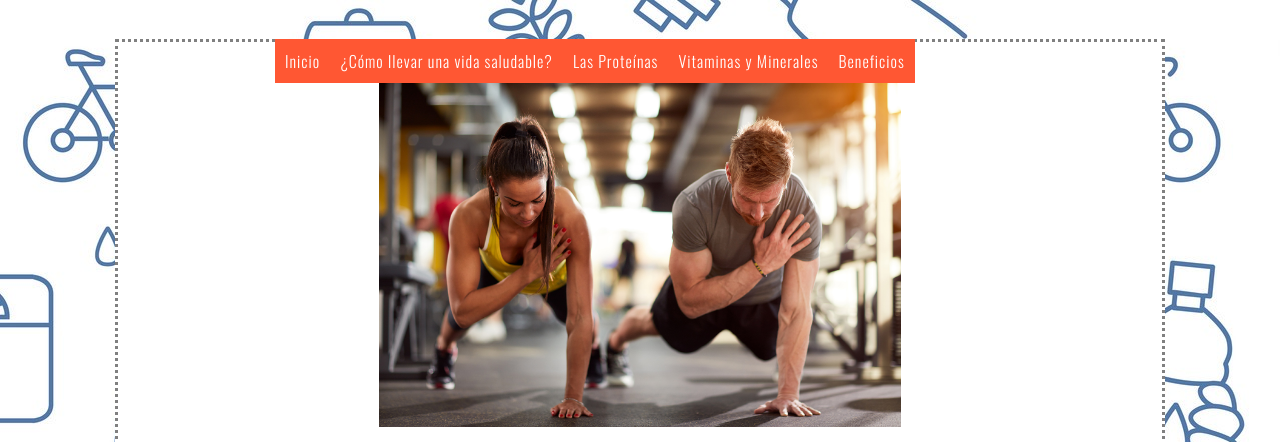
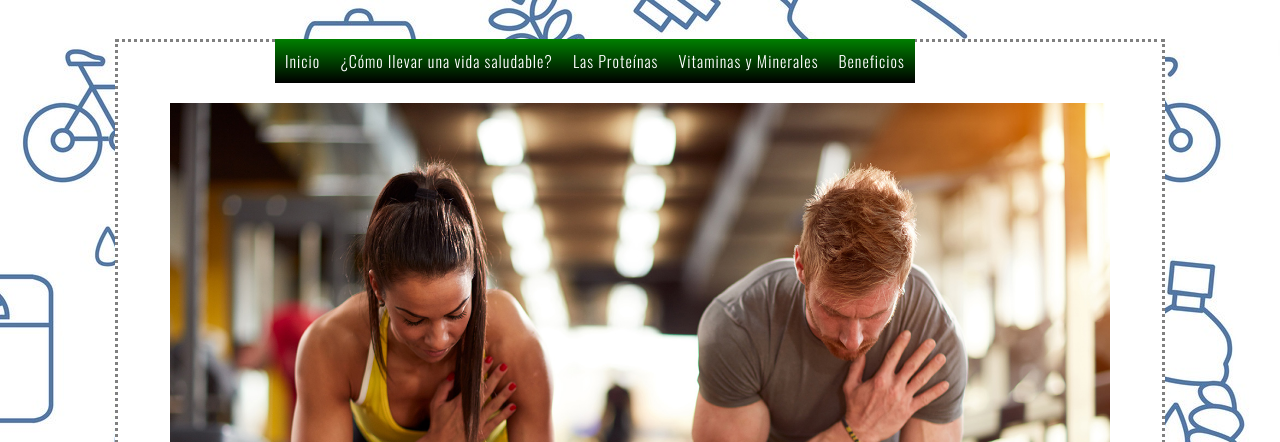
Before and after one commit to rafalezamano/Project, a plain HTML site: page Vida saludable/index.html in a window 1280 px wide. Shown: the top 442 px of the page. Drawn offline with nearby package versions, Linux system fonts and the light colour scheme.

Commit message:
vida salubable coderhouse

```diff
--- a/Vida saludable/index.html
+++ b/Vida saludable/index.html
@@ -2,25 +2,24 @@
 <html>
 <head>
 	<meta charset="UTF-8">
-		<title> Tabla </title>
+		<title> Vida saludable </title>
 <link rel="stylesheet" type="text/css" href="stylesheet.css">
 
  <link href='http://fonts.googleapis.com/css?family=Oswald:300' rel='stylesheet' type='text/css'>
+ <link href="/YOUR_PATH/favicon.ico" rel="icon" type="image/x-icon" />
 </head>
+	<div class= 'menuback'>
 	<nav>
 		<ul id= 'menu'>
 
 		<div> <li><a href='index.html'>Inicio</a></li></div>
-			<li><a href='vidasaludable.html'>¿Cómo llevar una vida saludable?</a>
-				<ul>
-					<li> <a href= '#'> submenu </a> </li>
-				</ul>
-				</li>
-			<li><a href='pagina2.html'>Las Proteínas</a></li>
+			<li><a href='vidasaludable.html'>¿Cómo llevar una vida saludable?</a></li>
+			<li><a href='proteinas.html'>Las Proteínas</a></li>
 			<li><a href='vitaminas.html'/>Vitaminas y Minerales</a></li>
 			<li><a href='beneficios.html'/>Beneficios</a></li>
 		</ul>
 	</nav>
+	</div>
 <body>
 	<div class= 'white'>
 	<img src= 'img\Portada.jpg'/>
--- a/Vida saludable/stylesheet.css
+++ b/Vida saludable/stylesheet.css
@@ -34,15 +34,19 @@ font-size: 16px;
 text-decoration: none;
 float:left;
 padding: 10px;
-background-color: #FF5733;
+background-image: linear-gradient(to bottom, green , black);
 color: #fff;
 }
 
 #menu li a:hover {
+color: #DAA520;
+transition: 0.6s;
 background-color: #2586d7;
 margin-top:-2px;
 padding-bottom:12px;
+border-radius: 5px;
 }
+
 #menu li ul {
 	display: none;
 	position: absolute;
@@ -58,10 +62,12 @@ padding-bottom:12px;
 
 
 img {
-	max-width: 50%;
+	height: 200%;
+	width: 90%;
 	display: block;
 	margin-left: auto;
 	margin-right: auto;
+	padding: 20px;
 
 	}
 
```
Also changed, not shown: Vida saludable/beneficios.html (+1 -1 lines), Vida saludable/proteinas.html (renamed from Vida saludable/pagina2.html, +3 -2 lines), Vida saludable/vidasaludable.html (+1 -1 lines), Vida saludable/vitaminas.html (+1 -1 lines), Vida saludable/img/carne.jpg (added).
